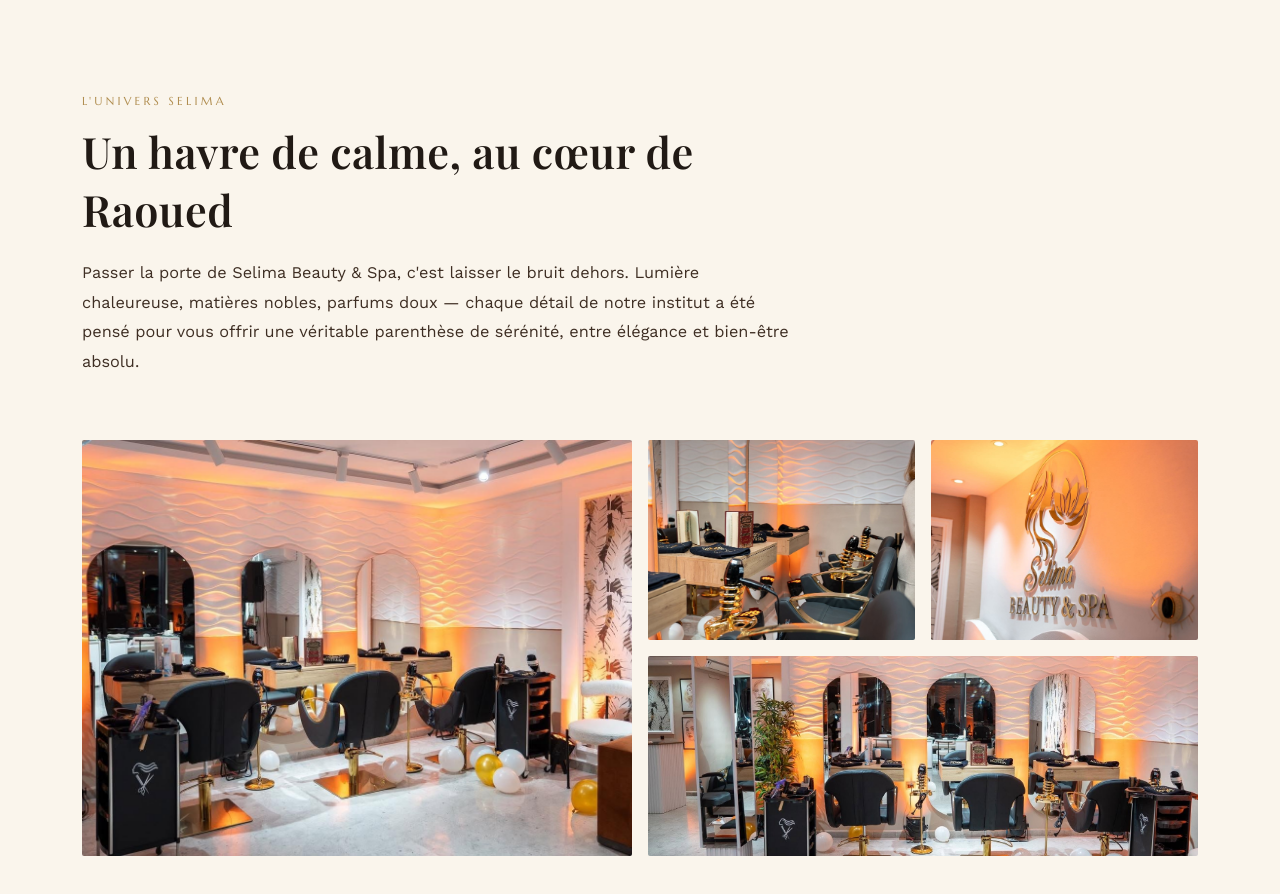
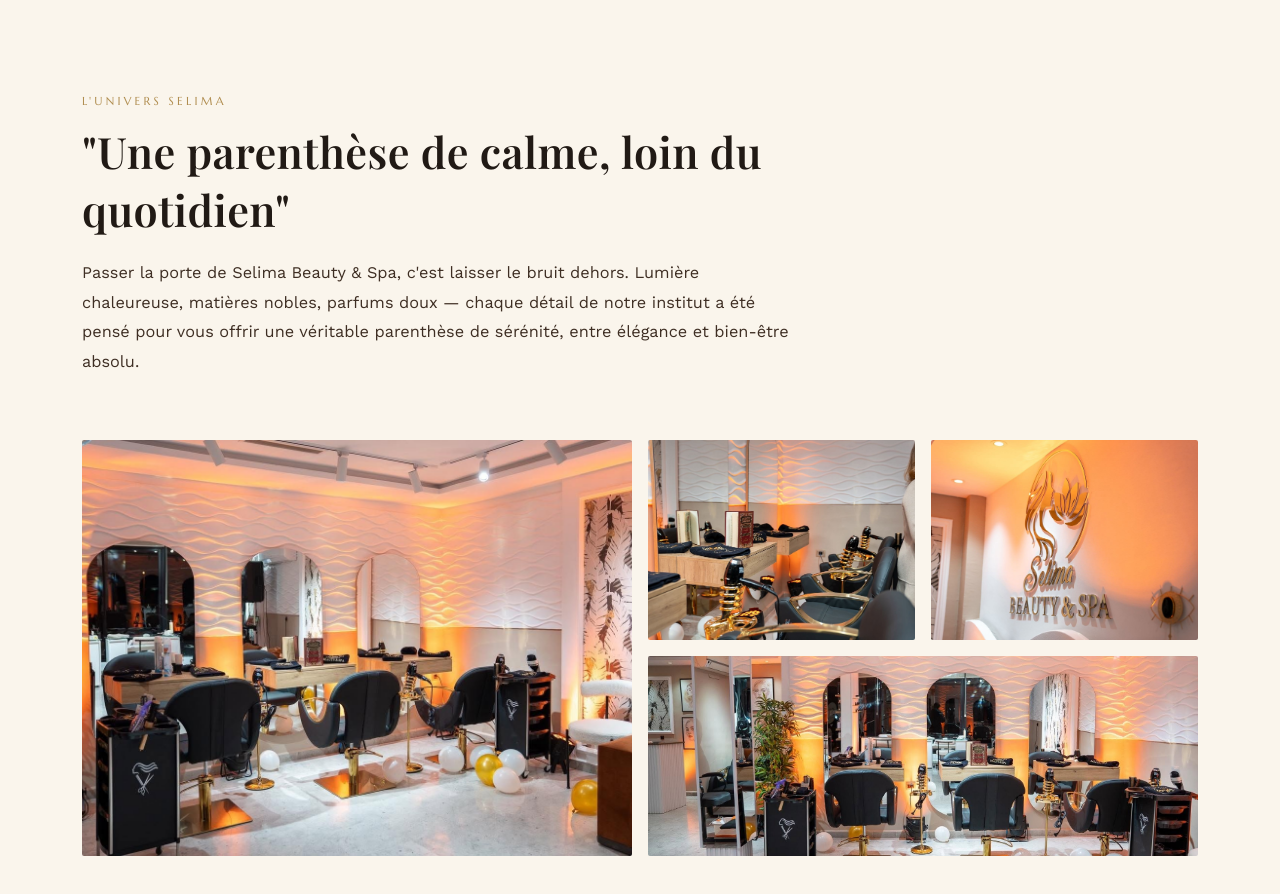
Before and after one commit to rouissiadam70-eng/Selima-Beauty-and-Spa, a React (Vite) app: page / in a window 1280 px wide. Shown: the part 3660-4554 px from the top of the page. Built offline with nearby package versions, Linux system fonts and the light colour scheme; a web font is replaced by a local one.

Commit message:
Modifier titre section interieur

```diff
--- a/src/components/Interior.jsx
+++ b/src/components/Interior.jsx
@@ -4,7 +4,7 @@ export default function Interior() {
       <div className="wrap">
         <div className="section-head interior-head">
           <p className="eyebrow">L'univers Selima</p>
-          <h2>Un havre de calme, au cœur de Raoued</h2>
+          <h2>"Une parenthèse de calme, loin du quotidien"</h2>
           <p className="interior-text">
             Passer la porte de Selima Beauty & Spa, c'est laisser le bruit
             dehors. Lumière chaleureuse, matières nobles, parfums doux — chaque
```
